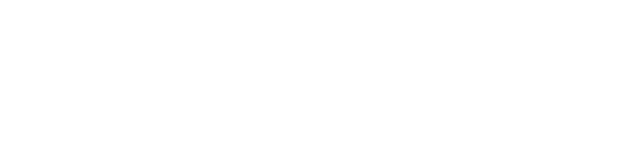
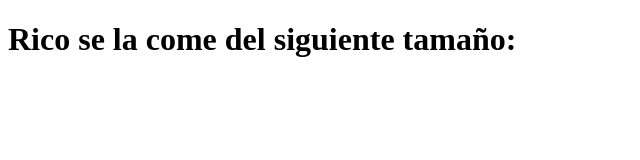
Before and after one commit to jpazarana99/ejemplo2, a plain HTML site: page index.html in a window 1280 px wide. Shown: the whole page, without its empty margins (0-640 px from the left). Drawn offline with Linux system fonts and the light colour scheme.

Commit message:
Modificado index.html

```diff
--- a/index.html
+++ b/index.html
@@ -6,6 +6,7 @@
     <title>Document</title>
 </head>
 <body>
+<h1 id="mensaje"> Rico se la come del siguiente tamaño:</h1>
 </body>
 <script src="index.js"></script>
 </html>
```
